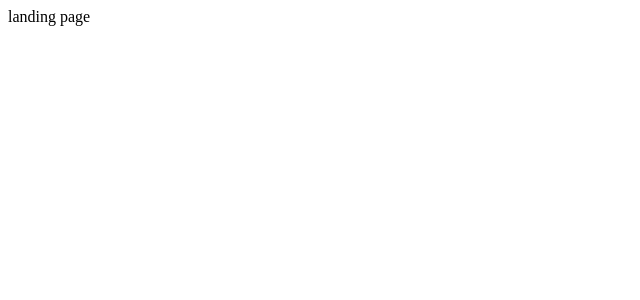
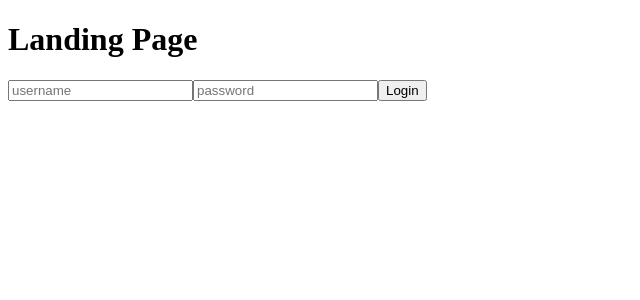
Before and after one commit to drew199321/DnDMessageTimeFrontEnd, a React (Create React App) app: page / in a window 1280 px wide. Shown: the top 300 px of the page, without its empty margins (0-640 px from the left). Built offline with nearby package versions, Linux system fonts and the light colour scheme; no server answers.

Commit message:
login and private route

```diff
--- a/package.json
+++ b/package.json
@@ -5,6 +5,8 @@
     "axios": "^0.23.0",
     "react": "^17.0.2",
     "react-dom": "^17.0.2",
+    "react-hook-form": "^7.18.0",
+    "react-router": "^5.2.1",
     "react-router-dom": "^5.3.0",
     "react-scripts": "4.0.3"
   },
--- a/src/App.jsx
+++ b/src/App.jsx
@@ -6,6 +6,7 @@ import {
   BrowserRouter as Router,
 } from 'react-router-dom';
 
+import PrivateRoute from './_components/PrivateRoute';
 import Landing from './Landing';
 import Chatroom from './Chatroom';
 import './App.css';
@@ -13,13 +14,11 @@ import './App.css';
 export default function App() {
   return (
     <Router>
-      <div>
-        <Switch>
-          <Route exact path="/" component={Landing} />
-          <Route exact path="/chatroom" component={Chatroom} />
-          <Redirect from="*" to="/" />
-        </Switch>
-      </div>
+      <Switch>
+        <Route exact path="/" component={Landing} />
+        <PrivateRoute exact path="/chatroom" component={Chatroom} />
+        <Redirect from="*" to="/" />
+      </Switch>
     </Router>
   );
 }
--- a/src/Chatroom.jsx
+++ b/src/Chatroom.jsx
@@ -1,9 +1,19 @@
 import React from 'react';
+import { useHistory } from 'react-router';
+
+import { logout } from './_helpers/auth';
 
 export default function Chatroom() {
+  const history = useHistory();
+
+  function handleLogout() {
+    logout();
+    history.push('/');
+  }
   return (
     <div>
-      Chatroom page
+      <h1>Chatroom page</h1>
+      <button type="button" onClick={handleLogout}>Logout</button>
     </div>
   );
 }
--- a/src/Landing.jsx
+++ b/src/Landing.jsx
@@ -1,9 +1,45 @@
 import React from 'react';
+import { useHistory } from 'react-router';
+import { useForm } from 'react-hook-form';
+import axios from 'axios';
+
+import serverEndpoint from './_helpers/serverEndpoint';
+import authToken from './_helpers/auth';
 
 function Landing() {
+  const { register, handleSubmit } = useForm();
+  const history = useHistory();
+
+  async function submitLogin(data) {
+    await axios.get(`${serverEndpoint}/login`, {
+      params: {
+        username: data.username,
+        password: data.password,
+      },
+    }).then((res) => {
+      authToken.isAuthenticated = res.data.isAuthenticated;
+      authToken.token = res.data.token;
+      // TODO: Should also save authToken in session cashe
+    }).catch((err) => {
+      console.log(err); // TODO: Tell user that there is a server error
+    });
+
+    if (authToken.isAuthenticated) {
+      history.push('/chatroom');
+    } else {
+      // TODO: Tell user the login failed
+      console.log('login failed');
+    }
+  }
+
   return (
     <div>
-      landing page
+      <h1>Landing Page</h1>
+      <form onSubmit={handleSubmit(submitLogin)}>
+        <input type="text" placeholder="username" {...register('username', { required: true })} />
+        <input type="text" placeholder="password" {...register('password', { required: true })} />
+        <button type="submit">Login</button>
+      </form>
     </div>
   );
 }
--- /dev/null
+++ b/src/_components/PrivateRoute.jsx
@@ -0,0 +1,20 @@
+/* eslint-disable react/prop-types */
+import React from 'react';
+import { Route, Redirect } from 'react-router-dom';
+
+import authToken from '../_helpers/auth';
+
+export default function PrivateRoute({ component: Component, ...rest }) {
+  return (
+    <Route
+      {...rest}
+      render={(props) => {
+        if (!authToken.isAuthenticated) {
+          console.log(authToken);
+          return <Redirect to={{ pathname: '/' }} />;
+        }
+        return <Component {...props} />;
+      }}
+    />
+  );
+}
--- /dev/null
+++ b/src/_helpers/auth.js
@@ -0,0 +1,12 @@
+const authToken = {
+  isAuthenticated: false,
+  token: null,
+};
+
+export function logout() {
+  // TODO: should clear session cashe
+  authToken.isAuthenticated = false;
+  authToken.token = null;
+}
+
+export default authToken;
--- a/src/_helpers/serverEndpoint.js
+++ b/src/_helpers/serverEndpoint.js
@@ -1,5 +1,5 @@
 const serverEndpoint = process.env.NODE_ENV === 'development'
-  ? process.env.REACT_APP_LOCAL_ENDPOINT
-  : process.env.REACT_APP_PRODUCTION_ENDPOINT;
+  ? `http://${process.env.REACT_APP_LOCAL_ENDPOINT}`
+  : `http://${process.env.REACT_APP_PRODUCTION_ENDPOINT}`;
 
 export default serverEndpoint;
```
Also changed, not shown: .eslintrc.json, 1 other file (tests, documents, lock files or other folders).
